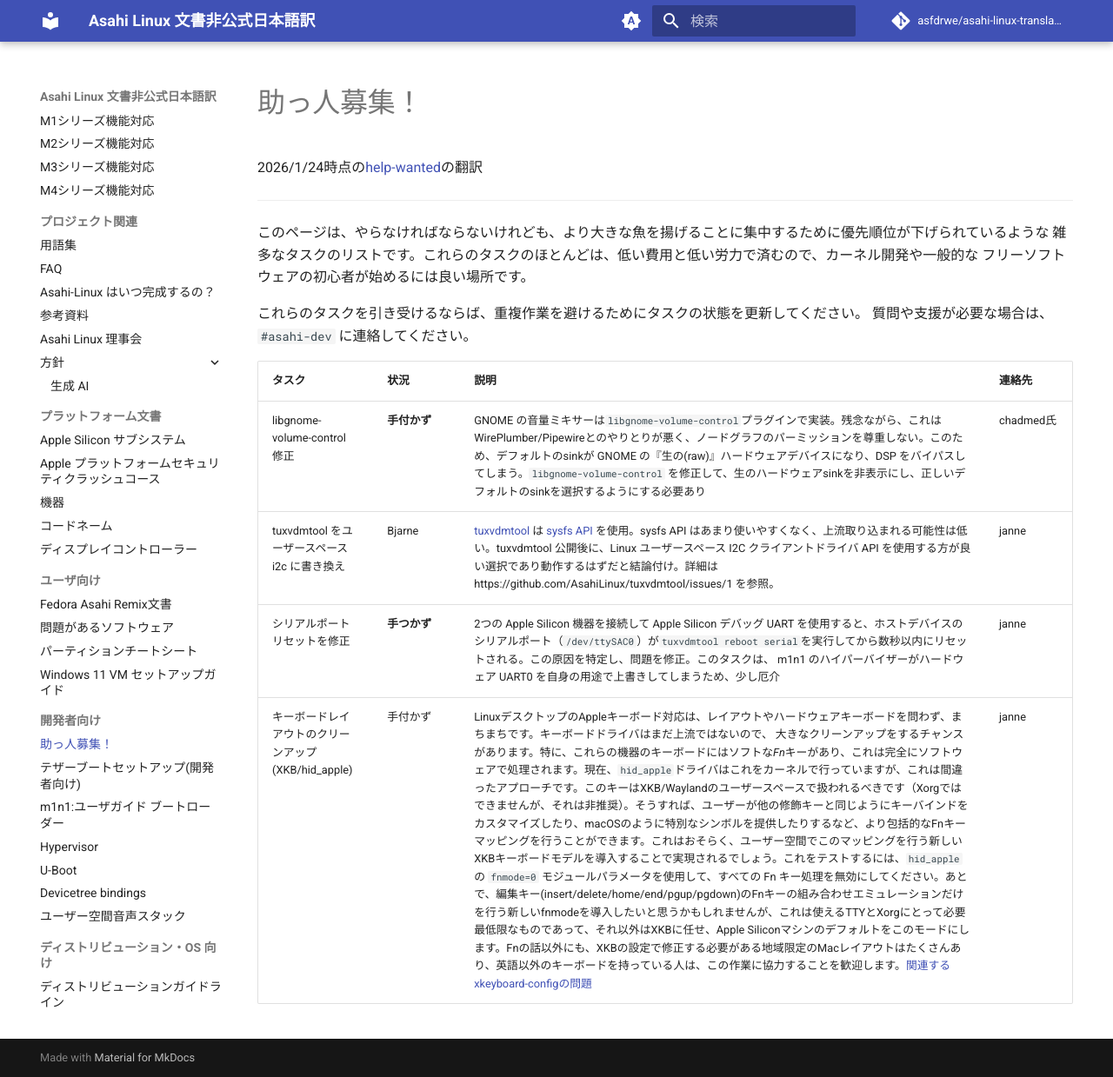
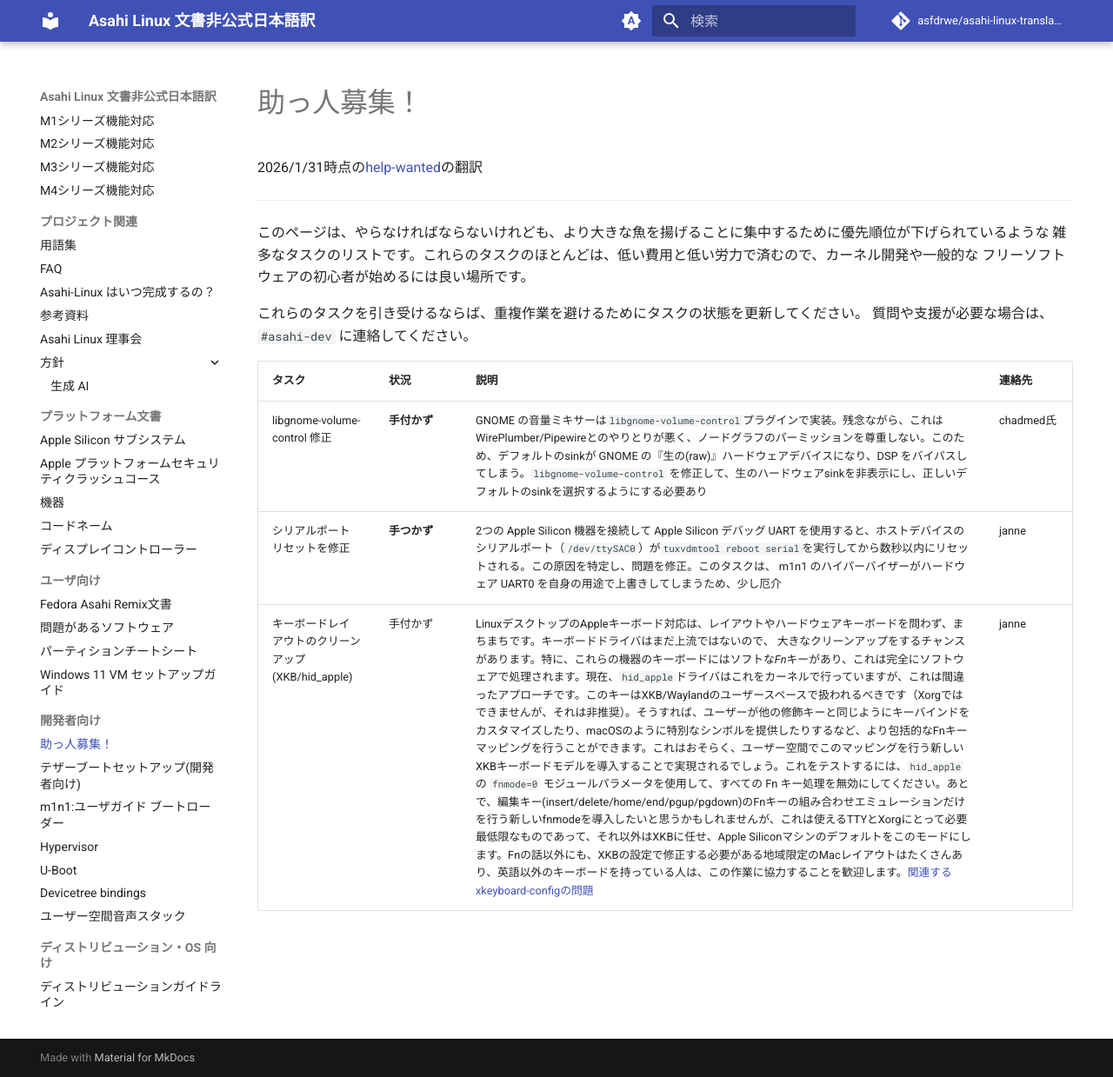
Before and after one commit to asfdrwe/asahi-linux-translations, an MkDocs documentation site: the page built from docs/project/help-wanted.md, in a window 1280 px wide and 1239 px high. Shown: the whole window at 87% size. Built offline with MkDocs 1.6.1 and Material for MkDocs 9.7.7, drawn with Linux system fonts in a browser that asks for light colours; comment, search, counter and statistics services are not loaded.

Commit message:
updated to 20260131

```diff
--- a/docs/project/help-wanted.md
+++ b/docs/project/help-wanted.md
@@ -2,7 +2,7 @@
 title: 助っ人募集！
 ---
 
-2026/1/24時点の[help-wanted](https://github.com/AsahiLinux/docs/blob/main/docs/project/help-wanted.md)の翻訳
+2026/1/31時点の[help-wanted](https://github.com/AsahiLinux/docs/blob/main/docs/project/help-wanted.md)の翻訳
 
 ---
 このページは、やらなければならないけれども、より大きな魚を揚げることに集中するために優先順位が下げられているような
@@ -15,6 +15,5 @@
 | タスク | 状況 | 説明 | 連絡先 |
 | ---- | ------ | ----------- | ------- |
 | libgnome-volume-control 修正 | **手付かず** | GNOME の音量ミキサーは`libgnome-volume-control`プラグインで実装。残念ながら、これはWirePlumber/Pipewireとのやりとりが悪く、ノードグラフのパーミッションを尊重しない。このため、デフォルトのsinkが GNOME の『生の(raw)』ハードウェアデバイスになり、DSP をバイパスしてしまう。`libgnome-volume-control` を修正して、生のハードウェアsinkを非表示にし、正しいデフォルトのsinkを選択するようにする必要あり | chadmed氏 |
-| tuxvdmtool をユーザースペース i2c に書き換え | Bjarne | [tuxvdmtool](https://github.com/AsahiLinux/tuxvdmtool) は [sysfs API](https://github.com/AsahiLinux/linux/commit/786523ac62f0aeec37bf9c6b991e8bf2fadc590d) を使用。sysfs API はあまり使いやすくなく、上流取り込まれる可能性は低い。tuxvdmtool 公開後に、Linux ユーザースペース I2C クライアントドライバ API を使用する方が良い選択であり動作するはずだと結論付け。詳細は https://github.com/AsahiLinux/tuxvdmtool/issues/1 を参照。| janne |
 | シリアルポートリセットを修正 | **手つかず** | 2つの Apple Silicon 機器を接続して Apple Silicon デバッグ UART を使用すると、ホストデバイスのシリアルポート（`/dev/ttySAC0`）が`tuxvdmtool reboot serial`を実行してから数秒以内にリセットされる。この原因を特定し、問題を修正。このタスクは、 m1n1 のハイパーバイザーがハードウェア UART0 を自身の用途で上書きしてしまうため、少し厄介 | janne |
 | キーボードレイアウトのクリーンアップ (XKB/hid_apple) | 手付かず | LinuxデスクトップのAppleキーボード対応は、レイアウトやハードウェアキーボードを問わず、まちまちです。キーボードドライバはまだ上流ではないので、 大きなクリーンアップをするチャンスがあります。特に、これらの機器のキーボードにはソフトな*Fn*キーがあり、これは完全にソフトウェアで処理されます。現在、`hid_apple`ドライバはこれをカーネルで行っていますが、これは間違ったアプローチです。このキーはXKB/Waylandのユーザースペースで扱われるべきです（Xorgではできませんが、それは非推奨）。そうすれば、ユーザーが他の修飾キーと同じようにキーバインドをカスタマイズしたり、macOSのように特別なシンボルを提供したりするなど、より包括的なFnキーマッピングを行うことができます。これはおそらく、ユーザー空間でこのマッピングを行う新しいXKBキーボードモデルを導入することで実現されるでしょう。これをテストするには、`hid_apple` の `fnmode=0` モジュールパラメータを使用して、すべての Fn キー処理を無効にしてください。あとで、編集キー(insert/delete/home/end/pgup/pgdown)のFnキーの組み合わせエミュレーションだけを行う新しいfnmodeを導入したいと思うかもしれませんが、これは使えるTTYとXorgにとって必要最低限なものであって、それ以外はXKBに任せ、Apple Siliconマシンのデフォルトをこのモードにします。Fnの話以外にも、XKBの設定で修正する必要がある地域限定のMacレイアウトはたくさんあり、英語以外のキーボードを持っている人は、この作業に協力することを歓迎します。[関連するxkeyboard-configの問題](https://gitlab.freedesktop.org/xkeyboard-config/xkeyboard-config/-/issues/379) | janne |
--- a/mkdocs.yml
+++ b/mkdocs.yml
@@ -1,5 +1,6 @@
 site_name: Asahi Linux 文書非公式日本語訳
 site_url: https://asfdrwe.github.io/asahi-linux-translations/
+site_description: Apple Silicon に Linux を移植
 
 repo_url: https://github.com/asfdrwe/asahi-linux-translations/
 repo_name: asfdrwe/asahi-linux-translations
```
Also changed, not shown: docs/sw/broken-software.md (+3 -1 lines).
